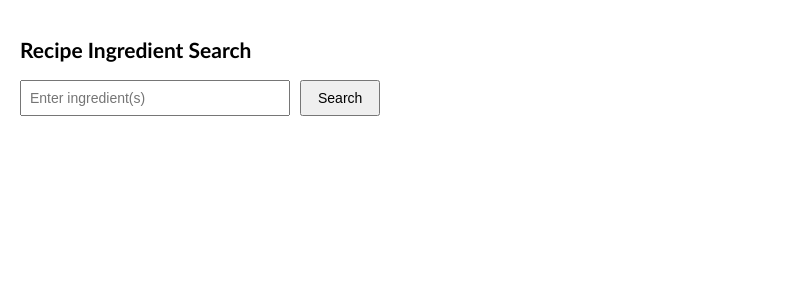
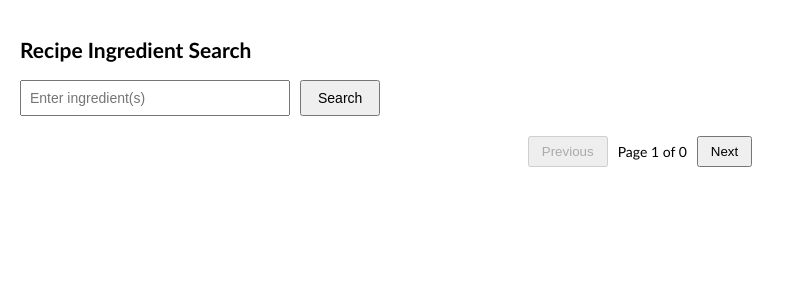
Before and after one commit to SwapnadeepK/Mini-Frontend, a React (Create React App) app: page / in a window 1280 px wide. Shown: the top 300 px of the page, without its empty margins (0-795 px from the left). Built offline with nearby package versions, Linux system fonts and the light colour scheme.

Commit message:
Added Pagination Component

```diff
--- /dev/null
+++ b/src/components/Pagination.jsx
@@ -0,0 +1,25 @@
+import React from 'react';
+
+const Pagination = ({ currentPage, totalPages, onPageChange }) => {
+  return (
+    <div style={{ display: 'flex', justifyContent: 'center', marginTop: '20px' }}>
+      <button
+        onClick={() => onPageChange(currentPage - 1)}
+        disabled={currentPage === 1}
+        style={{ padding: '6px 12px', marginRight: '10px' }}
+      >
+        Previous
+      </button>
+      <span style={{ alignSelf: 'center' }}>Page {currentPage} of {totalPages}</span>
+      <button
+        onClick={() => onPageChange(currentPage + 1)}
+        disabled={currentPage === totalPages}
+        style={{ padding: '6px 12px', marginLeft: '10px' }}
+      >
+        Next
+      </button>
+    </div>
+  );
+};
+
+export default Pagination;
--- a/src/components/recipeFetcher.jsx
+++ b/src/components/recipeFetcher.jsx
@@ -1,6 +1,8 @@
 import React, { useState } from 'react';
 import axios from 'axios';
 import TypewriterBlock from '../components/TypewriterText';
+import Pagination from '../components/Pagination';
+
 
 const RecipeFetcher = () => {
   const [query, setQuery] = useState('');
@@ -186,25 +188,12 @@ const RecipeFetcher = () => {
         ))}
 
         {/* Pagination Controls */}
-        {recipes.length > recipesPerPage && (
-          <div style={{ display: 'flex', justifyContent: 'center', marginTop: '20px' }}>
-            <button
-              onClick={() => setCurrentPage(prev => Math.max(prev - 1, 1))}
-              disabled={currentPage === 1}
-              style={{ padding: '6px 12px', marginRight: '10px' }}
-            >
-              Previous
-            </button>
-            <span style={{ alignSelf: 'center' }}>Page {currentPage} of {totalPages}</span>
-            <button
-              onClick={() => setCurrentPage(prev => Math.min(prev + 1, totalPages))}
-              disabled={currentPage === totalPages}
-              style={{ padding: '6px 12px', marginLeft: '10px' }}
-            >
-              Next
-            </button>
-          </div>
-        )}
+      <Pagination
+        currentPage={currentPage}
+        totalPages={totalPages}
+        onPageChange={setCurrentPage}
+      />
+
       </div>
     </div>
   );
```
